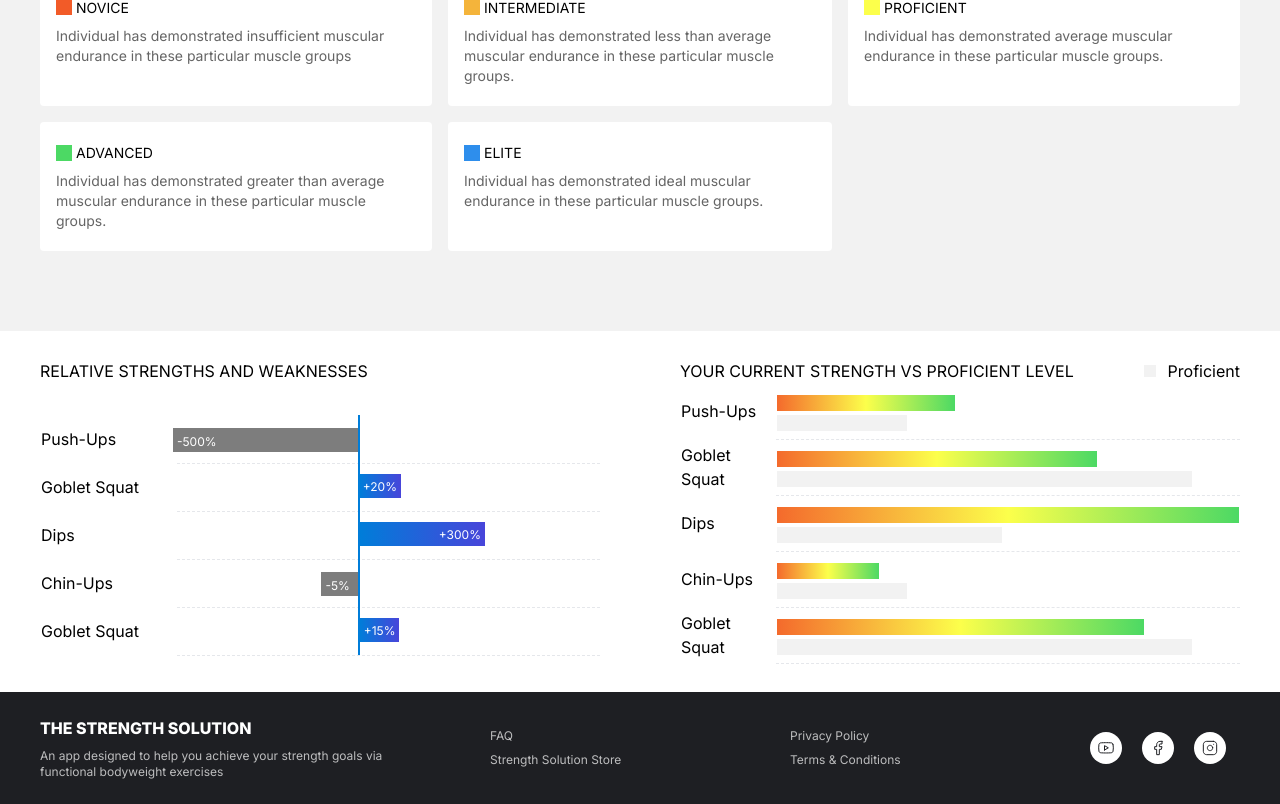
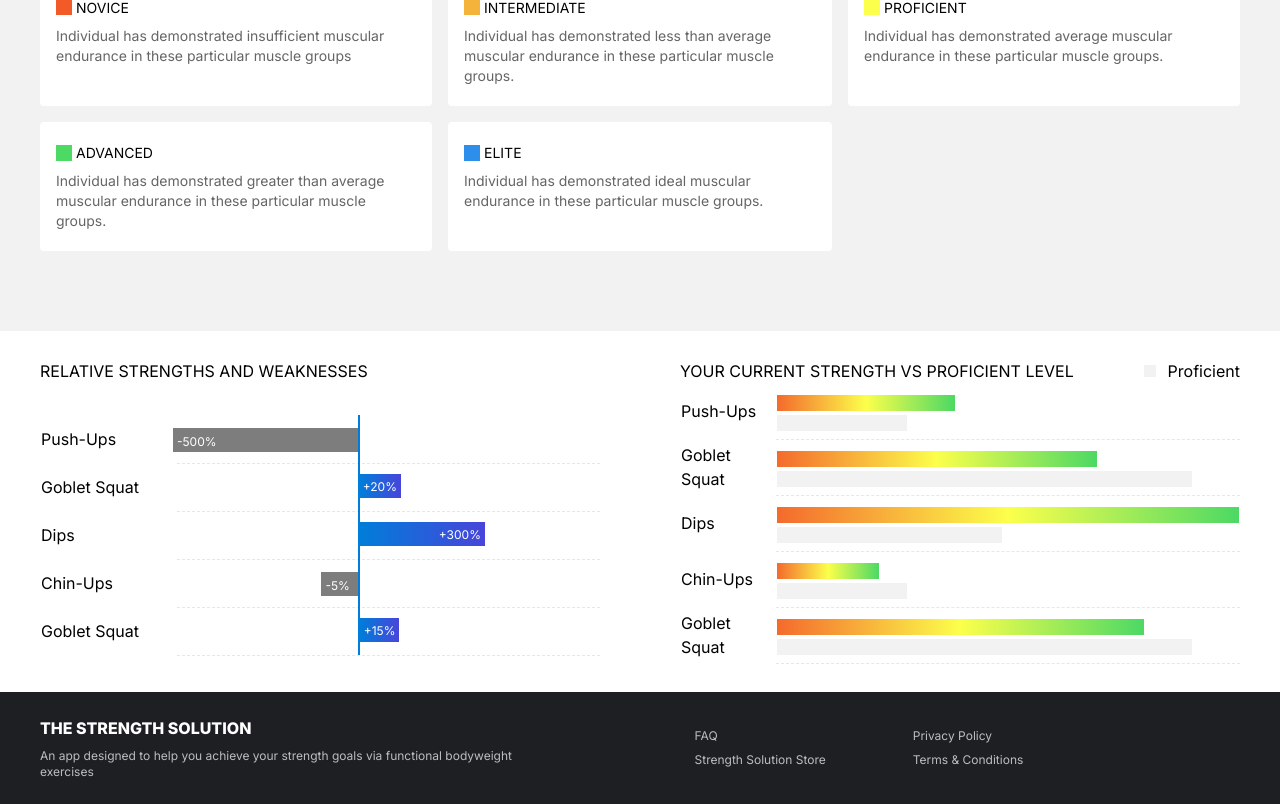
Before and after one commit to kriskanya/the-strength-solution, a Next.js app: page /dashboard in a window 1280 px wide. Shown: the part 817-1621 px from the top of the page. Built offline with nearby package versions, Linux system fonts and the light colour scheme; no server answers.

Commit message:
ensure updated session is used in API calls

```diff
--- a/app/components/auth/AuthNav.tsx
+++ b/app/components/auth/AuthNav.tsx
@@ -10,7 +10,7 @@ interface Props {
 export default function AuthNav({ path }: Props ) {
   const router = useRouter()
   function navigate() {
-    path ? router.push(path) : router.back()
+    path ? router.push(path) : router.push('create-account')
   }
 
   return (
--- a/app/components/auth/ChooseExercises.tsx
+++ b/app/components/auth/ChooseExercises.tsx
@@ -58,12 +58,12 @@ export default function ChooseExercises() {
 
   const onSubmit = async (event: FormEvent) => {
     event.preventDefault()
-    await update()
+    const refreshedSession = await update()
 
     try {
       const body = {
         exercises: selectedExercises,
-        profileId: get(session, 'userData.profileId') && toInteger(get(session, 'userData.profileId'))
+        profileId: get(refreshedSession, 'userData.profileId') && toInteger(get(refreshedSession, 'userData.profileId'))
       }
       const res = await fetch(`/api/exercises/choose`, {
         method: 'POST',
--- a/app/components/dashboard/PageFooter.module.css
+++ b/app/components/dashboard/PageFooter.module.css
@@ -1,3 +1,3 @@
 .container {
-  grid-template-columns: 3fr 2fr 2fr 1fr;
+  grid-template-columns: 6fr 2fr 2fr 1fr;
 }
--- a/app/components/dashboard/PageFooter.tsx
+++ b/app/components/dashboard/PageFooter.tsx
@@ -1,12 +1,8 @@
-import Image from 'next/image'
-import youtube from '@/app/icons/youtube-white.svg'
-import facebook from '@/app/icons/facebook-white.svg'
-import instagram from '@/app/icons/instagram-white.svg'
 import classes from './PageFooter.module.css'
 
 export default function PageFooter() {
   return (
-    <div className={`grid grid-cols-4 bg-black-russian py-6 px-10 ${ classes.container }`}>
+    <div className={`grid grid-cols-3 bg-black-russian py-6 px-10 ${ classes.container }`}>
       <div className="flex flex-col justify-center">
         <h2 className="inter font-extrabold text-base uppercase my-auto text-white">The Strength Solution</h2>
         <p className="inter font-normal text-xs text-white opacity-70 w-4/5 mt-2">
@@ -21,11 +17,6 @@ export default function PageFooter() {
         <p className="inter font-normal text-xs text-white opacity-70">Privacy Policy</p>
         <p className="inter font-normal text-xs text-white opacity-70 mt-2">Terms & Conditions</p>
       </div>
-      <div className="flex justify-start gap-5">
-        <Image src={youtube} alt="youtube" className="cursor-pointer" />
-        <Image src={facebook} alt="facebook" className="cursor-pointer" />
-        <Image src={instagram} alt="instagram" className="cursor-pointer" />
-      </div>
     </div>
   )
 }
--- a/app/components/dashboard/UpdateStatsDialog.tsx
+++ b/app/components/dashboard/UpdateStatsDialog.tsx
@@ -72,14 +72,14 @@ export default function UpdateStatusDialog({ isOpen, setIsOpen, userStats, setUs
       if (userId && profileId) {
         const saveRes = await saveAll(userId, profileId)
         const res = await saveRes.json()
-        await update() // refresh the session so profile metadata is available for the dashboard
+        const refreshedSession = await update() // refresh the session so profile metadata is available for the dashboard
         let activeExercises = get(res, 'activeExercises')
 
         if (!activeExercises || isEmpty(activeExercises)) {
           console.log('UpdateStatsDialog', `Error saving changes: ${saveRes}`)
         }
 
-        const userProfile = get(session, 'userData.profile') as unknown as Profile
+        const userProfile = get(refreshedSession, 'userData.profile') as unknown as Profile
         activeExercises = setProficienciesForNonStandardExercises(activeExercises, userProfile)
 
         setActiveExercises(activeExercises)
```
